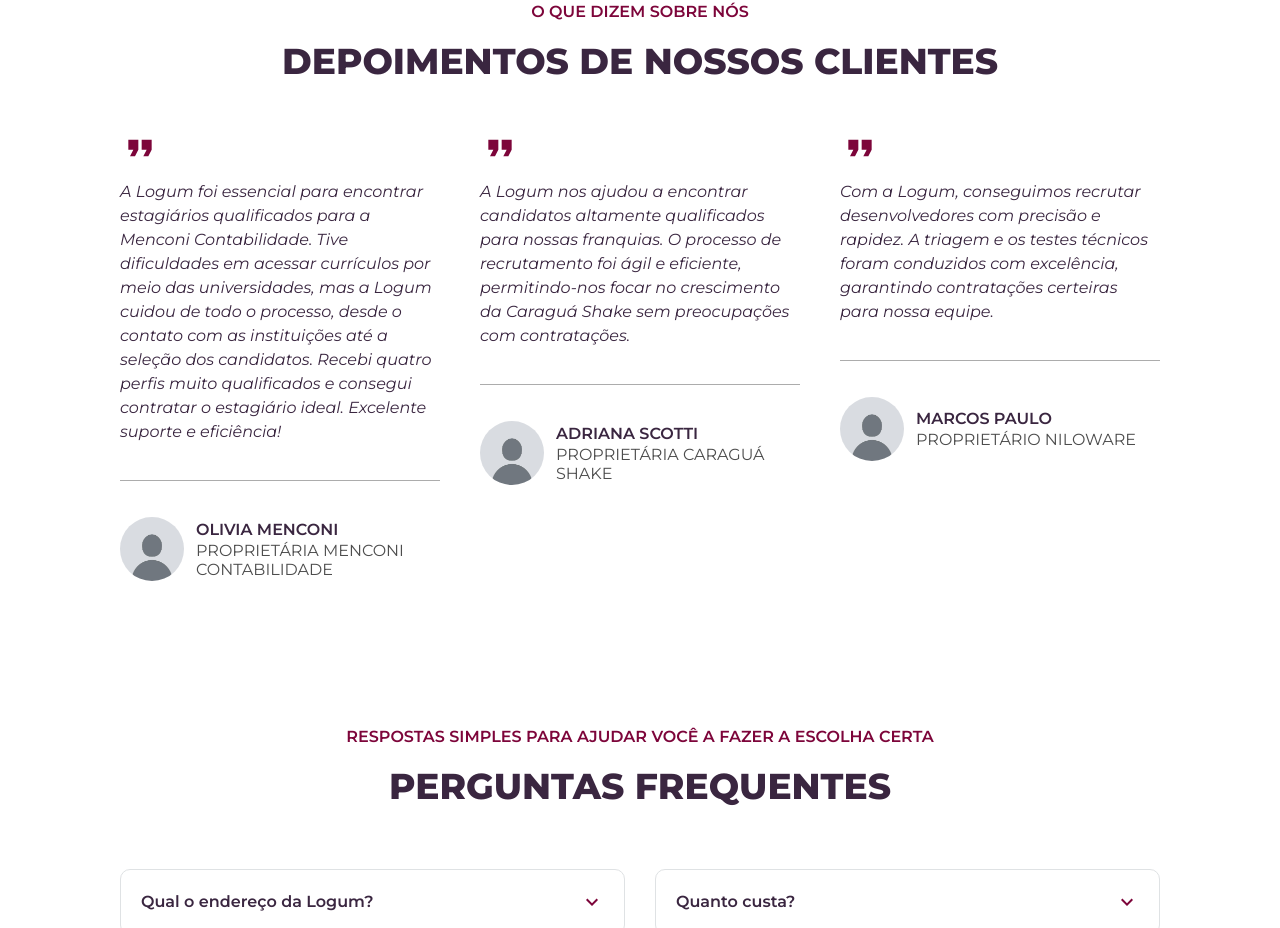
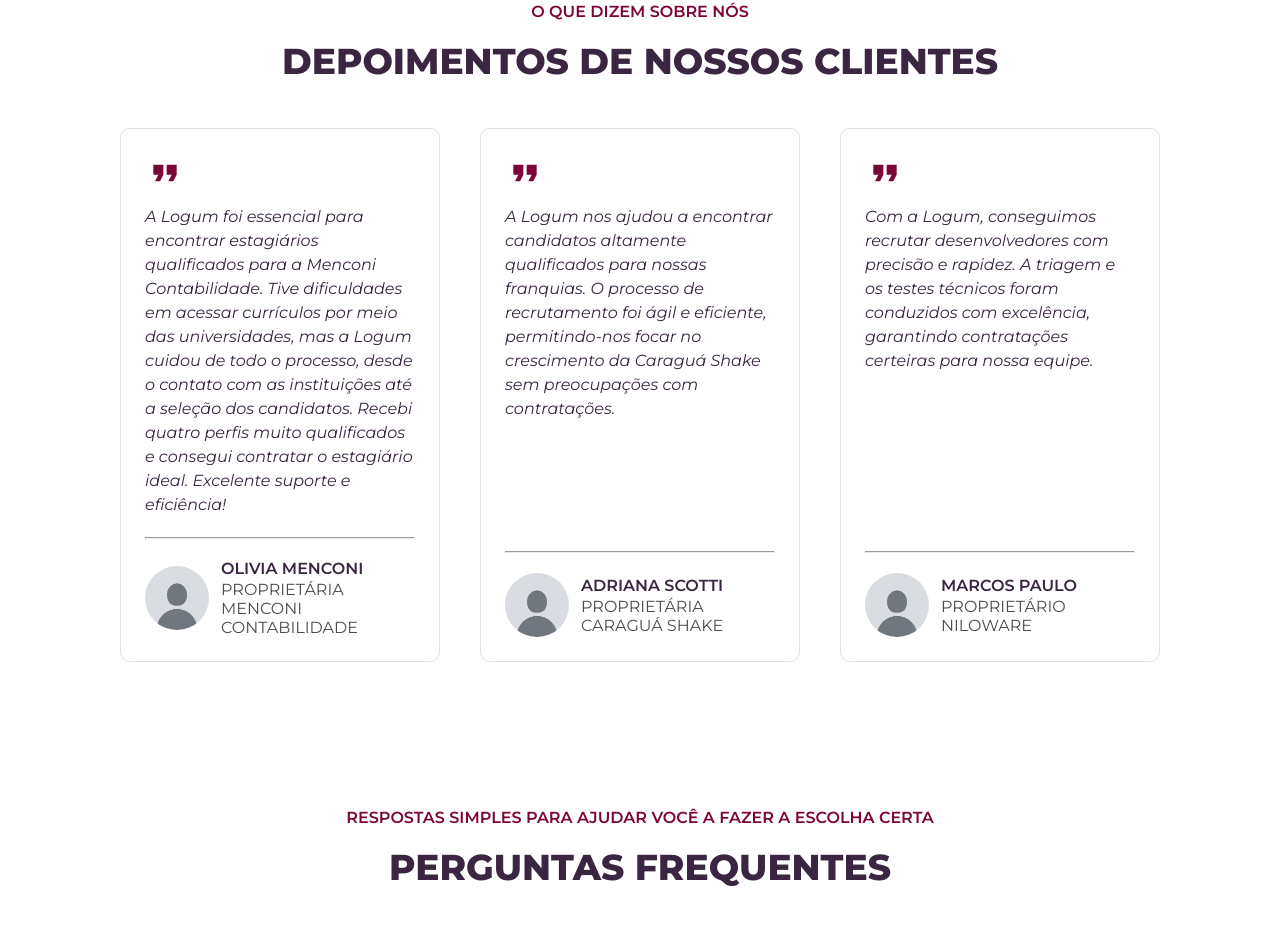
Before and after one commit to MPCGomes/logumrh, a Next.js app: page / in a window 1280 px wide. Shown: the part 3560-4488 px from the top of the page. Built offline with nearby package versions, Linux system fonts and the light colour scheme.

Commit message:
refactor testimonial scss

```diff
--- a/src/components/homePage/Testimonial/Testimonial.module.scss
+++ b/src/components/homePage/Testimonial/Testimonial.module.scss
@@ -3,20 +3,22 @@
 .testimonial {
   display: flex;
   flex-direction: column;
-  gap: 36px;
-
-  hr {
-    border: 1px solid #acacac;
-    border-top: 0;
-  }
+  justify-content: space-between;
+  height: 100%;
+  min-height: 320px;
+  padding: 24px;
+  border: 1px solid $border;
+  border-radius: 10px;
 }
 
 .testimonialText {
   display: flex;
   flex-direction: column;
+  flex-grow: 1;
   gap: 12px;
   font-size: $font-size-base;
   line-height: $line-height-base;
+  padding-bottom: 20px;
 
   .icon {
     color: $primary;
@@ -30,8 +32,9 @@
 
 .user {
   display: flex;
+  align-items: center;
   gap: 12px;
-  align-items: center;
+  padding-top: 20px;
 }
 
 .image {
```
